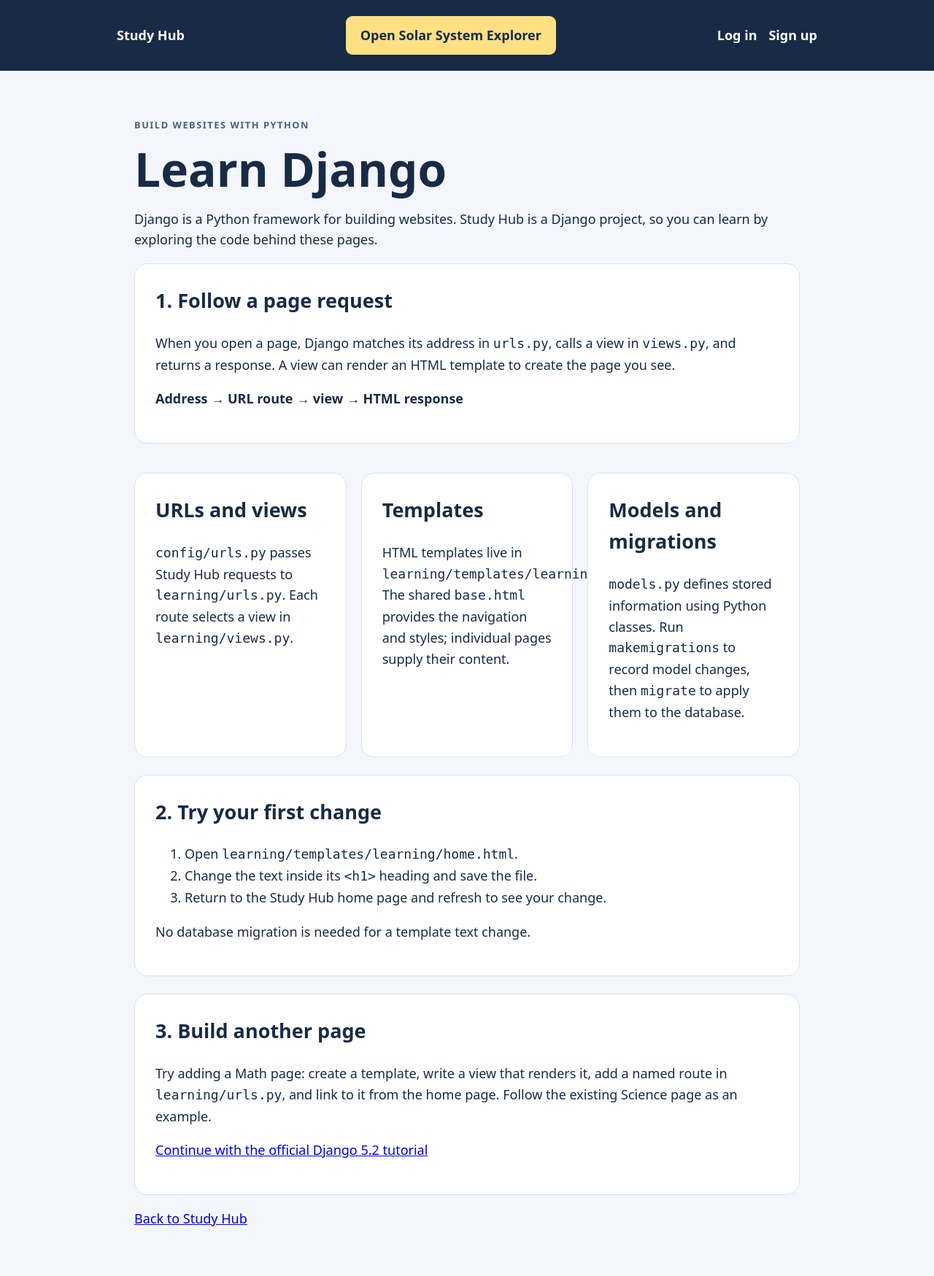
After one commit to bellalovestudy2026-pixel/Solar-System, a Django app: page /learn-django/ in a window 1280 px wide. The commit adds this page. Shown: the whole page at 73% size. Run offline with Django 5.2, Linux system fonts and the light colour scheme.

Commit message:
Add beginner Django learning page to Study Hub

```diff
--- a/learning/templates/learning/home.html
+++ b/learning/templates/learning/home.html
@@ -14,6 +14,11 @@
     <a class="button" href="{% url 'learning:science' %}">Science</a>
   </article>
   <article class="card"><h2>Math</h2><p class="muted">Coming later</p></article>
+  <article class="card">
+    <h2>Django</h2>
+    <p>Learn how Study Hub works and build your first Django page.</p>
+    <a class="button" href="{% url 'learning:learn_django' %}">Learn Django</a>
+  </article>
   <article class="card"><h2>English</h2><p class="muted">Coming later</p></article>
 </section>
 {% endblock %}
--- /dev/null
+++ b/learning/templates/learning/learn_django.html
@@ -0,0 +1,41 @@
+{% extends 'learning/base.html' %}
+{% block title %}Learn Django | Study Hub{% endblock %}
+{% block content %}
+<p class="eyebrow">Build websites with Python</p>
+<h1>Learn Django</h1>
+<p>Django is a Python framework for building websites. Study Hub is a Django project, so you can learn by exploring the code behind these pages.</p>
+<section class="card" aria-labelledby="request-heading">
+  <h2 id="request-heading">1. Follow a page request</h2>
+  <p>When you open a page, Django matches its address in <code>urls.py</code>, calls a view in <code>views.py</code>, and returns a response. A view can render an HTML template to create the page you see.</p>
+  <p><strong>Address → URL route → view → HTML response</strong></p>
+</section>
+<section class="subjects" aria-label="Django building blocks">
+  <article class="card">
+    <h2>URLs and views</h2>
+    <p><code>config/urls.py</code> passes Study Hub requests to <code>learning/urls.py</code>. Each route selects a view in <code>learning/views.py</code>.</p>
+  </article>
+  <article class="card">
+    <h2>Templates</h2>
+    <p>HTML templates live in <code>learning/templates/learning/</code>. The shared <code>base.html</code> provides the navigation and styles; individual pages supply their content.</p>
+  </article>
+  <article class="card">
+    <h2>Models and migrations</h2>
+    <p><code>models.py</code> defines stored information using Python classes. Run <code>makemigrations</code> to record model changes, then <code>migrate</code> to apply them to the database.</p>
+  </article>
+</section>
+<section class="card" aria-labelledby="practice-heading" style="margin-top: 24px;">
+  <h2 id="practice-heading">2. Try your first change</h2>
+  <ol>
+    <li>Open <code>learning/templates/learning/home.html</code>.</li>
+    <li>Change the text inside its <code>&lt;h1&gt;</code> heading and save the file.</li>
+    <li>Return to the Study Hub home page and refresh to see your change.</li>
+  </ol>
+  <p>No database migration is needed for a template text change.</p>
+</section>
+<section class="card" aria-labelledby="next-heading" style="margin-top: 24px;">
+  <h2 id="next-heading">3. Build another page</h2>
+  <p>Try adding a Math page: create a template, write a view that renders it, add a named route in <code>learning/urls.py</code>, and link to it from the home page. Follow the existing Science page as an example.</p>
+  <p><a href="https://docs.djangoproject.com/en/5.2/intro/tutorial01/">Continue with the official Django 5.2 tutorial</a></p>
+</section>
+<p><a href="{% url 'learning:home' %}">Back to Study Hub</a></p>
+{% endblock %}
--- a/learning/urls.py
+++ b/learning/urls.py
@@ -10,5 +10,6 @@ urlpatterns = [
     path('accounts/logout/', auth_views.LogoutView.as_view(), name='logout'),
     path('', views.home, name='home'),
     path('science/', views.science, name='science'),
+    path('learn-django/', views.learn_django, name='learn_django'),
     path('science/solar-system/', views.solar_system, name='solar_system'),
 ]
--- a/learning/views.py
+++ b/learning/views.py
@@ -21,5 +21,9 @@ def home(request):
 def science(request):
     return render(request, 'learning/science.html')
 
+
+def learn_django(request):
+    return render(request, 'learning/learn_django.html')
+
 def solar_system(request):
     return render(request, 'learning/solar_system.html')
```
